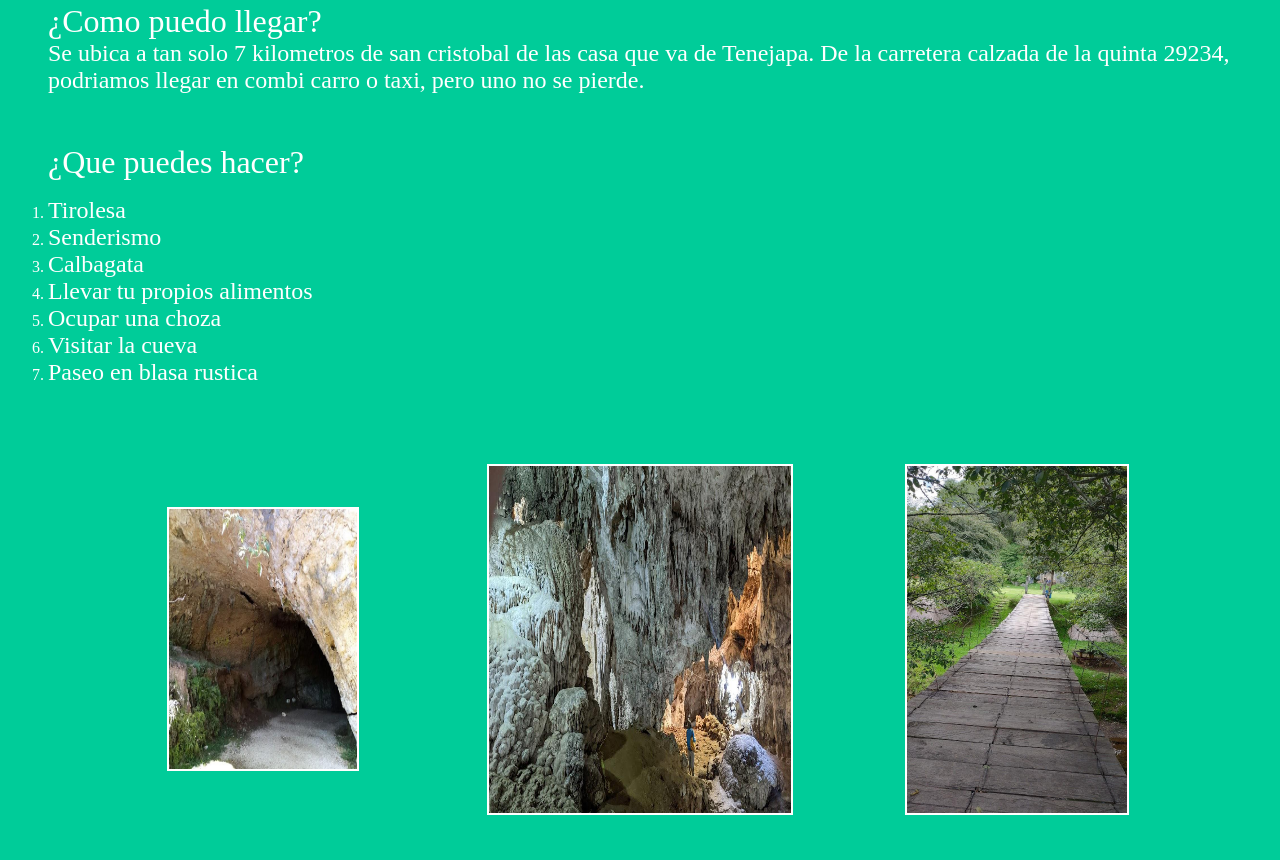
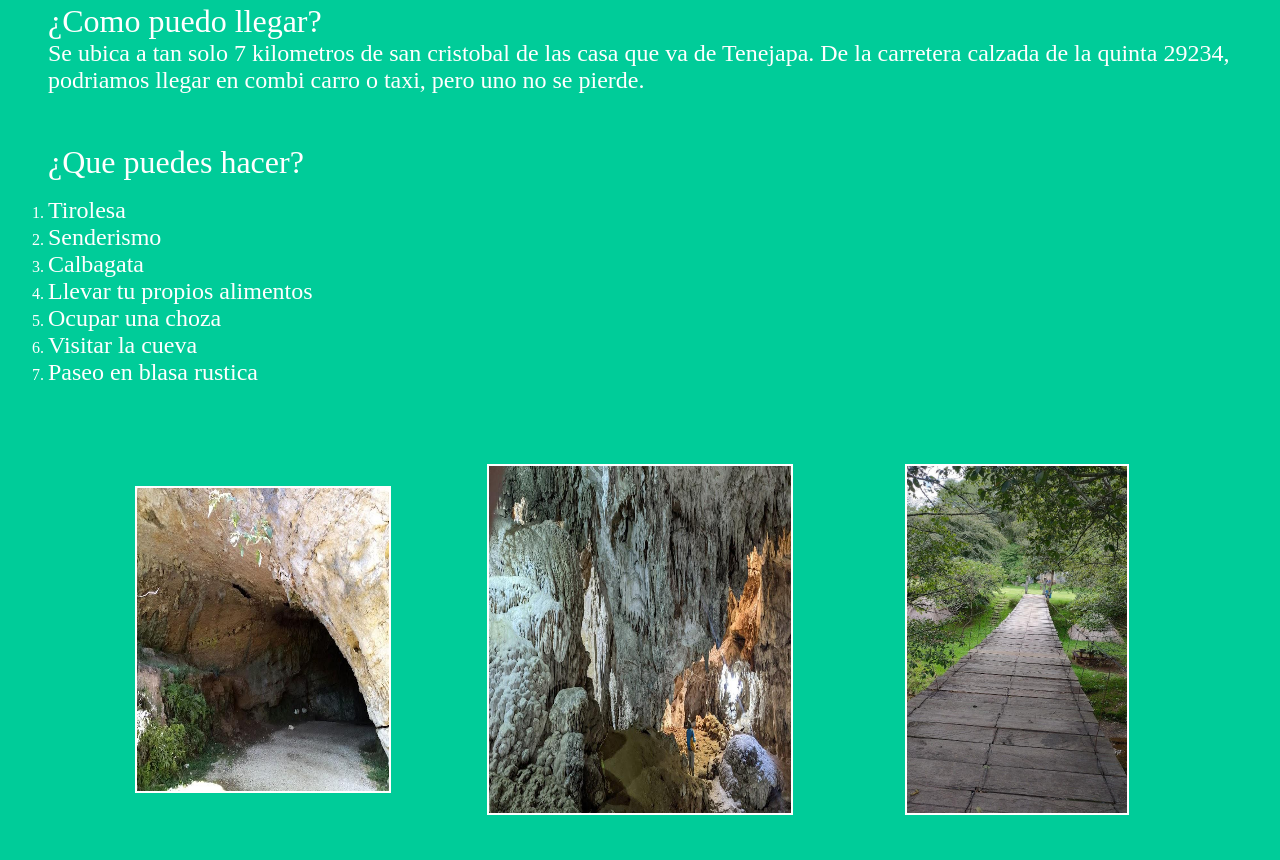
Before and after one commit to Marioni03/sancris, a plain HTML site: page Las grutas.html in a window 1280 px wide. Shown: the part 785-1645 px from the top of the page. Drawn offline with Linux system fonts and the light colour scheme.

Commit message:
Update Las grutas.html

```diff
--- a/Las grutas.html
+++ b/Las grutas.html
@@ -44,7 +44,7 @@
 
             <table border="0" width=85% height="56%" align="center">
  <br>            <tr>
-               <td align="center"><img src="grutas9.jpg" width="60%" height="60%" alt="cargando" border="2"></td>
+               <td align="center"><img src="grutas9.jpg" width="80%" height="70%" alt="cargando" border="2"></td>
                <td align="center"><img src="grutas7.jpg" width="70%" height="80%" alt="cargando" border="2"></td>
                <td align="center"><img src="grutas11.jpg" width="70%" height="80%" alt="cargando" border="2"></td>
               </tr>
```
